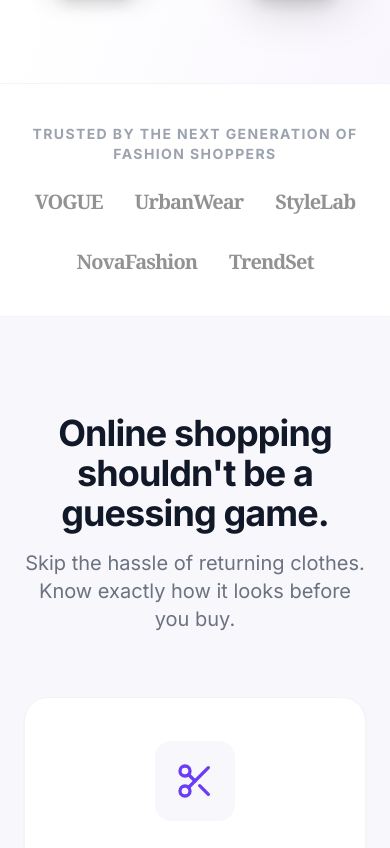
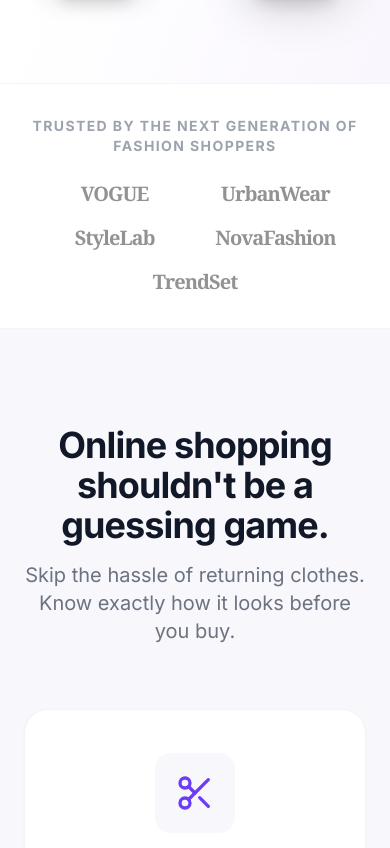
Before and after one commit to mahakal404/vtry-by-antigravity-, a Next.js app: page / in a window 390 px wide. Shown: the part 1018-1866 px from the top of the page. Built offline with nearby package versions, Linux system fonts and the light colour scheme.

Commit message:
UI: Optimize Trust Bar mobile layout to a compact 2-1-2 flow

```diff
--- a/app/page.jsx
+++ b/app/page.jsx
@@ -158,12 +158,12 @@ export default function LandingPage() {
       </section>
 
       {/* 3. Brand Trust Bar */}
-      <section className="w-full py-10 bg-white border-y border-gray-100">
+      <section className="w-full py-8 lg:py-16 bg-white border-y border-gray-100">
         <div className="max-w-7xl mx-auto px-6 text-center">
           <p className="text-sm font-bold text-gray-400 uppercase tracking-widest mb-6">Trusted by the next generation of fashion shoppers</p>
-          <div className="flex flex-wrap justify-center items-center gap-8 md:gap-16 opacity-50 grayscale">
+          <div className="flex flex-wrap justify-center items-center gap-x-6 gap-y-4 lg:gap-12 w-full max-w-sm mx-auto lg:max-w-none opacity-50 grayscale">
             {['VOGUE', 'UrbanWear', 'StyleLab', 'NovaFashion', 'TrendSet'].map(brand => (
-              <span key={brand} className="text-xl md:text-2xl font-black font-serif text-gray-800 tracking-tighter">{brand}</span>
+              <span key={brand} className="text-xl md:text-2xl font-black font-serif text-gray-800 tracking-tighter w-[40%] lg:w-auto text-center flex justify-center">{brand}</span>
             ))}
           </div>
         </div>
```
